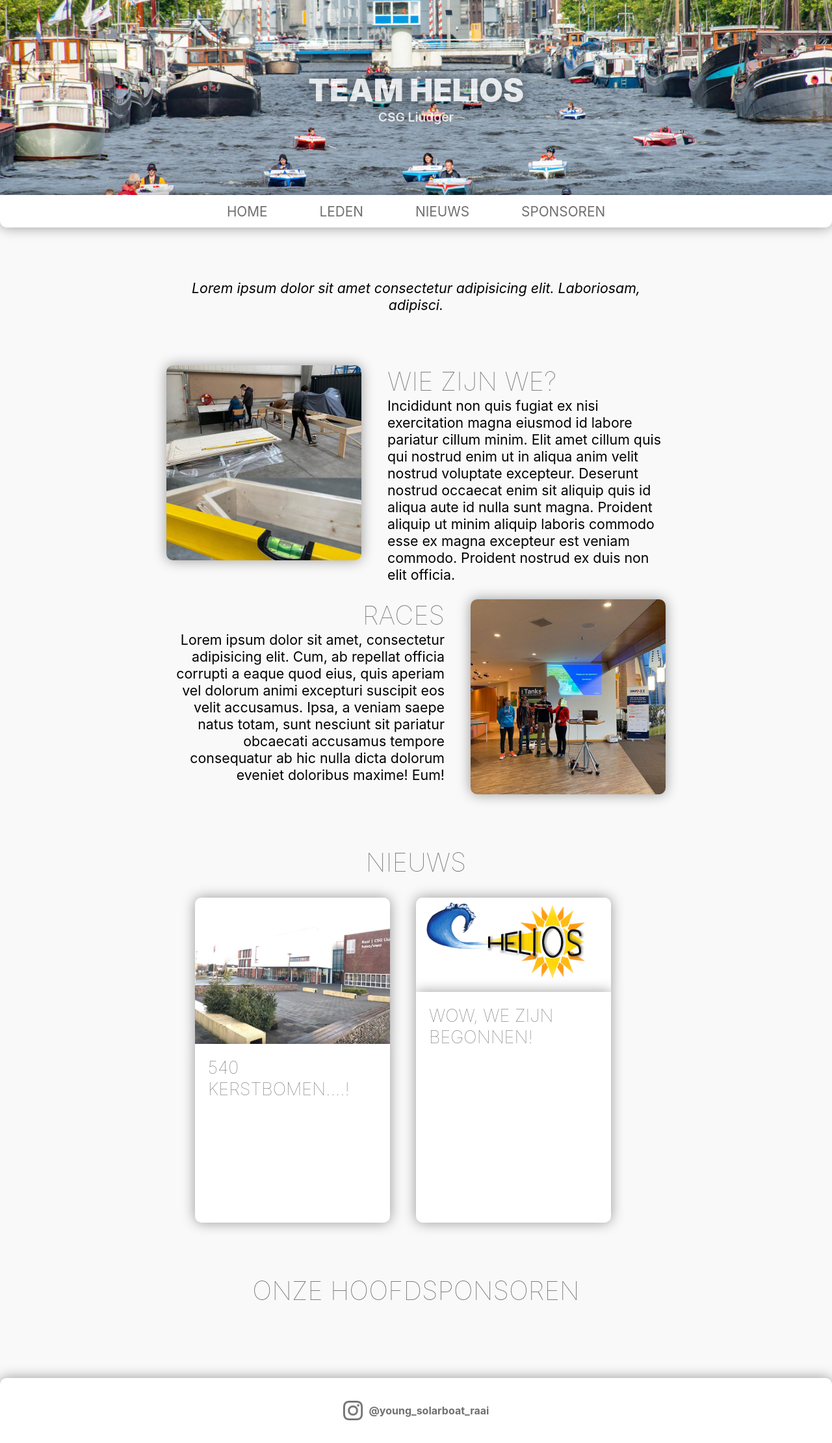
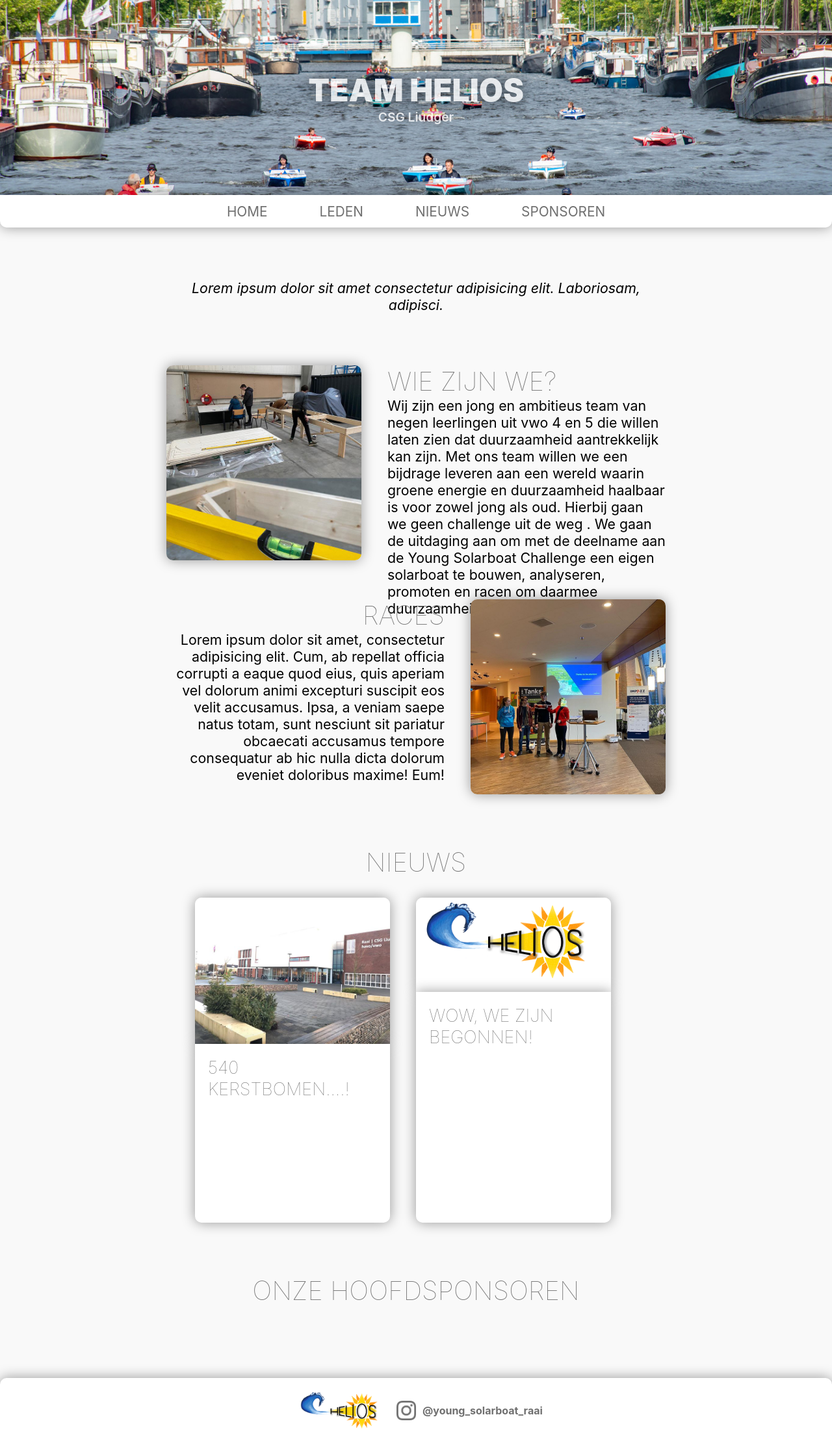
Before and after one commit to YoungSolarChallengeRaai/youngsolarchallengeraai.github.io, a Jekyll site: the page built from index.html, in a window 1280 px wide. Shown: the whole page at 65% size. Built offline with Jekyll 4.4.1, drawn with Linux system fonts in a browser that asks for light colours.

Commit message:
logo in footer and visie in home

```diff
--- a/_includes/footer.html
+++ b/_includes/footer.html
@@ -1,6 +1,9 @@
 
 
 <div class="footer">
+    <div class="logo">
+        <img src="/resources/images/logo.png">
+    </div>
     <div class="social">
         <a class="social-link instagram" href="https://www.instagram.com/young_solarboat_raai/" target="_blank" rel="noopener noreferrer">
             <img src="/resources/images/logos/instagram.png" alt="Instagram">
--- a/index.html
+++ b/index.html
@@ -16,7 +16,9 @@ title: 'Home'
             <div class="content">
                 <h2>Wie zijn we?</h2>
                 <p>
-                   Incididunt non quis fugiat ex nisi exercitation magna eiusmod id labore pariatur cillum minim. Elit amet cillum quis qui nostrud enim ut in aliqua anim velit nostrud voluptate excepteur. Deserunt nostrud occaecat enim sit aliquip quis id aliqua aute id nulla sunt magna. Proident aliquip ut minim aliquip laboris commodo esse ex magna excepteur est veniam commodo. Proident nostrud ex duis non elit officia.
+                    Wij zijn een jong en ambitieus team van negen leerlingen uit vwo 4 en 5 die willen laten zien dat duurzaamheid aantrekkelijk kan zijn. Met ons team willen we een  bijdrage leveren aan een wereld waarin groene energie en duurzaamheid haalbaar is voor zowel jong als oud.
+                    Hierbij gaan we geen challenge uit de weg .
+                    We gaan de uitdaging aan om met de deelname aan de Young Solarboat Challenge een eigen solarboat te bouwen, analyseren, promoten en racen om daarmee duurzaamheid zichtbaar te maken.
                 </p>
             </div>
         </div>
--- a/style/footer.css
+++ b/style/footer.css
@@ -24,3 +24,12 @@
 	margin-left: 10px;
 	font-weight: bold;
 }
+
+.footer .logo{
+	margin: 10px;
+}
+
+.footer .logo img {
+	margin-top:10px;
+	height:70px;
+}
```
